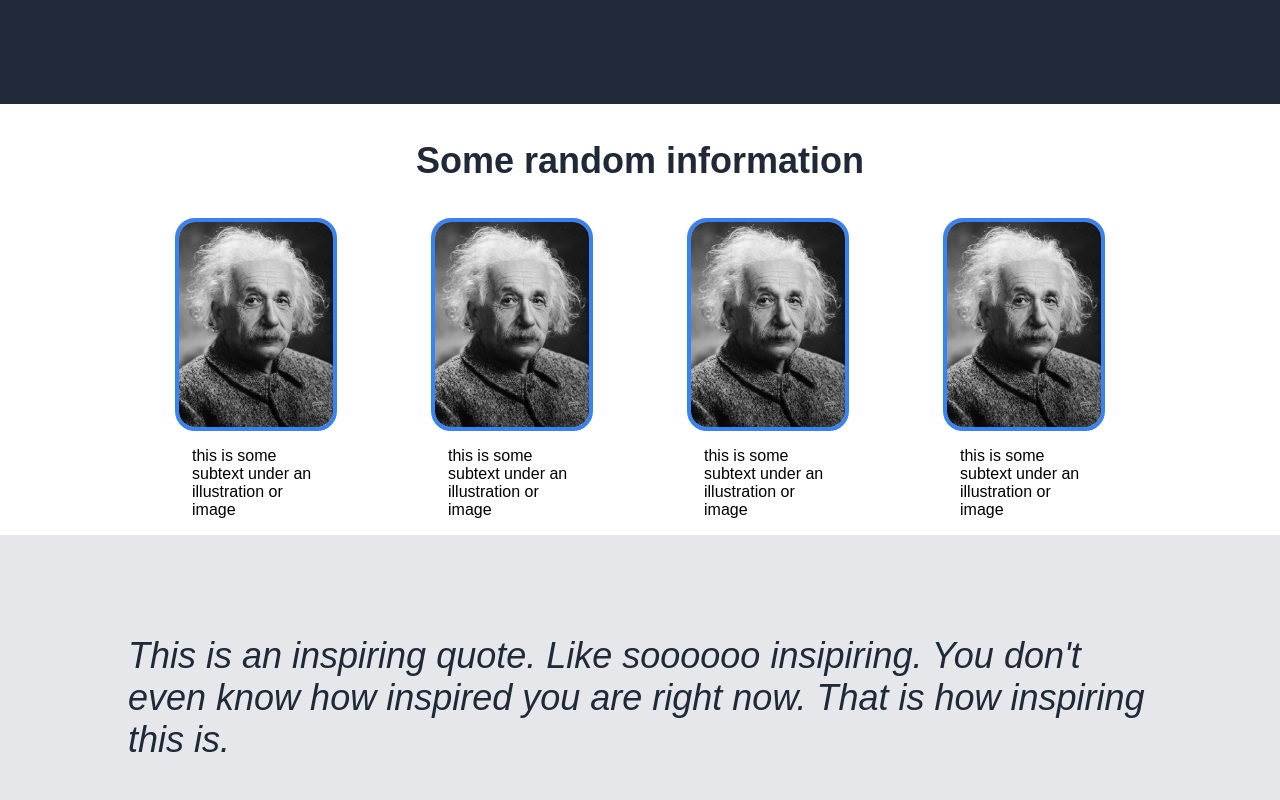
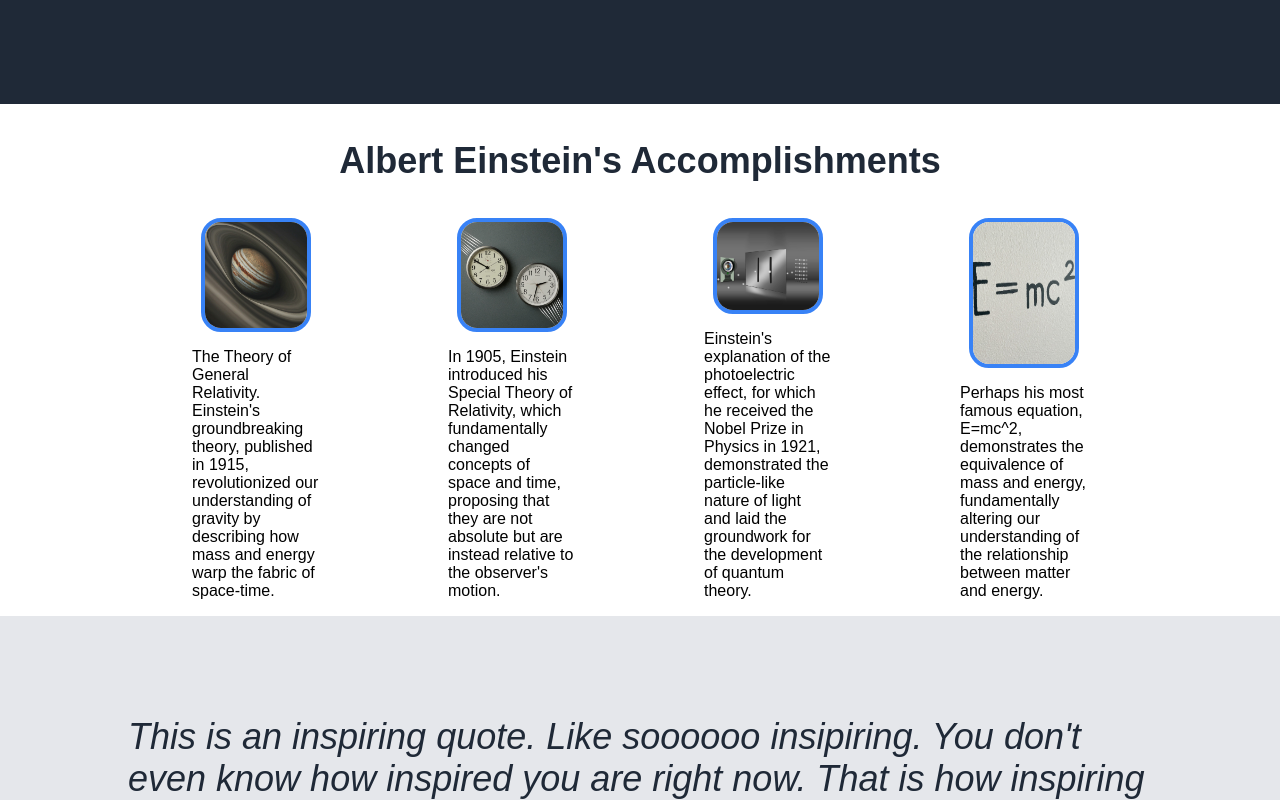
Before and after one commit to rayalva407/Landing_Page, a plain HTML site: page index.html in a window 1280 px wide. Shown: the part 616-1416 px from the top of the page. Drawn offline with Linux system fonts and the light colour scheme.

Commit message:
adds appropriate content and minor styling changes to complete the info section

```diff
--- a/index.html
+++ b/index.html
@@ -35,23 +35,23 @@
     </section>
 
     <section id="info" class="info">
-        <p class="information-header-text">Some random information</p>
+        <p class="information-header-text">Albert Einstein's Accomplishments</p>
         <div class="img-div">
           <div class="info-content">
-            <img class="info-img" src="assets/hero-image.jpg" alt="">
-            <p class="subtext"> this is some subtext under an illustration or image</p>
+            <img class="info-img" src="assets/GR.jpeg" alt="A planet warping the fabric of space-time">
+            <p class="subtext">The Theory of General Relativity. Einstein's groundbreaking theory, published in 1915, revolutionized our understanding of gravity by describing how mass and energy warp the fabric of space-time.</p>
           </div>
           <div class="info-content">
-            <img class="info-img" src="assets/hero-image.jpg" alt="">
-            <p class="subtext">this is some subtext under an illustration or image</p>
+            <img class="info-img" src="assets/SR.jpeg" alt="Two clocks showing the effects of time dilation">
+            <p class="subtext">In 1905, Einstein introduced his Special Theory of Relativity, which fundamentally changed concepts of space and time, proposing that they are not absolute but are instead relative to the observer's motion.</p>
           </div>
           <div class="info-content">
-            <img class="info-img" src="assets/hero-image.jpg" alt="">
-            <p class="subtext">this is some subtext under an illustration or image</p>
+            <img class="info-img" src="assets/photoelectric.jpg" alt="An image of a camera observing the double slit experiment">
+            <p class="subtext">Einstein's explanation of the photoelectric effect, for which he received the Nobel Prize in Physics in 1921, demonstrated the particle-like nature of light and laid the groundwork for the development of quantum theory.</p>
           </div>
           <div class="info-content">
-            <img class="info-img" src="assets/hero-image.jpg" alt="">
-            <p class="subtext">this is some subtext under an illustration or image</p>
+            <img class="info-img" src="assets/e=mc2.jpeg" alt="Albert Einstein's E=mc2 written on a piece of paper">
+            <p class="subtext">Perhaps his most famous equation, E=mc^2, demonstrates the equivalence of mass and energy, fundamentally altering our understanding of the relationship between matter and energy.</p>
           </div>
         </div>
     </section>
--- a/style.css
+++ b/style.css
@@ -133,10 +133,12 @@ li a:hover {
   flex-direction: column;
   justify-content: center;
   align-items: center;
+  width: 25%;
 }
 
 .info-img {
-  width: 60%;
+  width: 40%;
+  height: 50%;
   border-radius: 20px;
   border: 4px solid #3882f6;
 }
```
Also changed, not shown: assets/GR.jpeg (added), assets/SR.jpeg (added), assets/e=mc2.jpeg (added), assets/photoelectric.jpg (added).
